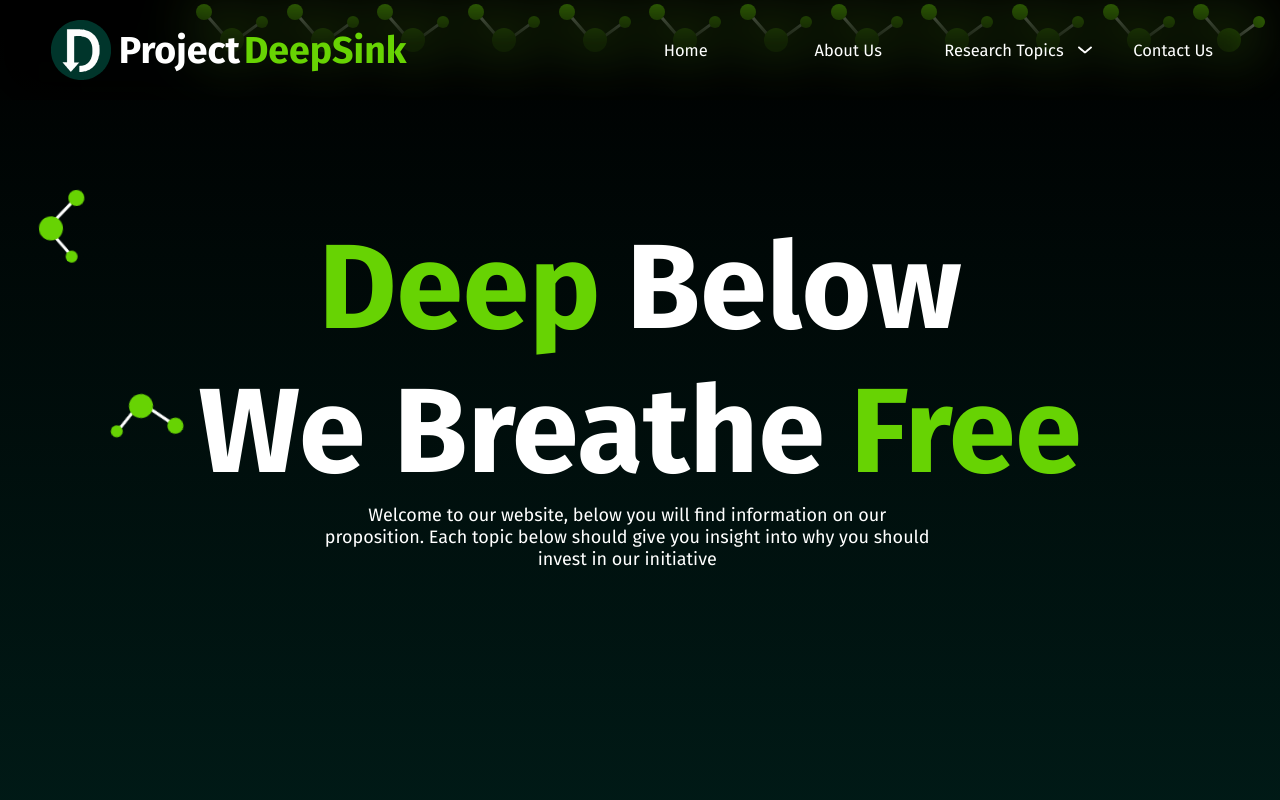
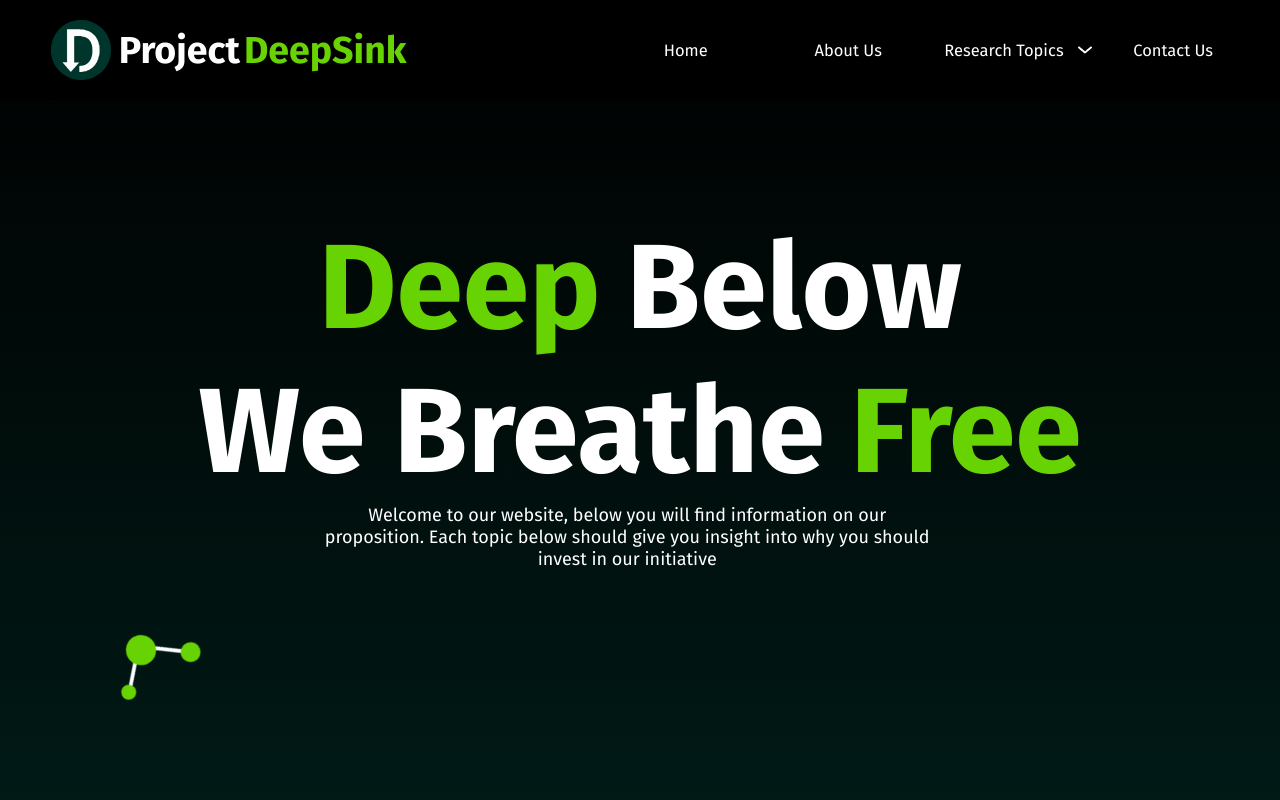
Before and after one commit to Andrews3002/Project_Deepsink_Website, a React (Vite) app: page / in a window 1280 px wide. Shown: the top 800 px of the page. Built offline with nearby package versions, Linux system fonts and the light colour scheme.

Commit message:
completetion of the navbar and the home section

```diff
--- a/src/App.css
+++ b/src/App.css
@@ -38,8 +38,8 @@ body{
     align-items: center;
     height: 100px;
     width: 100%;
-    backdrop-filter: blur(30px);
-    background: rgba(0, 0, 0, 0.247);
+    /* backdrop-filter: blur(30px); */
+    background: rgb(0, 0, 0);
     z-index: 500;
 }
 
@@ -98,10 +98,10 @@ body{
     height: 100vh;
     width: 70%;
     gap: 20px;
-    background: rgba(255, 255, 255, 0.671);
+    backdrop-filter: blur(30px);
+    background: rgba(255, 254, 254, 0.37);
     border-radius: 30px 0px 0px 30px;
     box-shadow: -10px 0px 30px rgba(0, 0, 0);
-    backdrop-filter: blur(30px);
     font-size: 1.5rem;
     transition: all 0.3s ease-in-out;
 }
@@ -402,7 +402,7 @@ body{
     background-color: transparent;
     z-index: 0;
     animation: droppingParticles 15s linear infinite;
-    animation-duration: calc(125s/var(--i));
+    animation-duration: calc(150s/var(--i));
 }
 
 .atom1{
@@ -458,12 +458,23 @@ body{
 @keyframes droppingParticles {
     0%{
         transform: translateY(0vh) scale(1) rotate(0deg);
+        opacity: 0;
+    }
+    25%{
+        transform: translateY(50vh) scale(1.2) rotate(90deg);
+        opacity: 1;
     }
     50%{
-        transform: translateY(50vh) scale(1) rotate(180deg);
+        transform: translateY(100vh) scale(1.3) rotate(180deg);
+        opacity: 1;
+    }
+    75%{
+        transform: translateY(150vh) scale(1.6) rotate(90deg);
+        opacity: 1;
     }
     100%{
-        transform: translateY(100vh) scale(1.5) rotate(-180deg)
+        transform: translateY(200vh) scale(1.8) rotate(-180deg);
+        opacity: 0;
     }
 }
 
```
